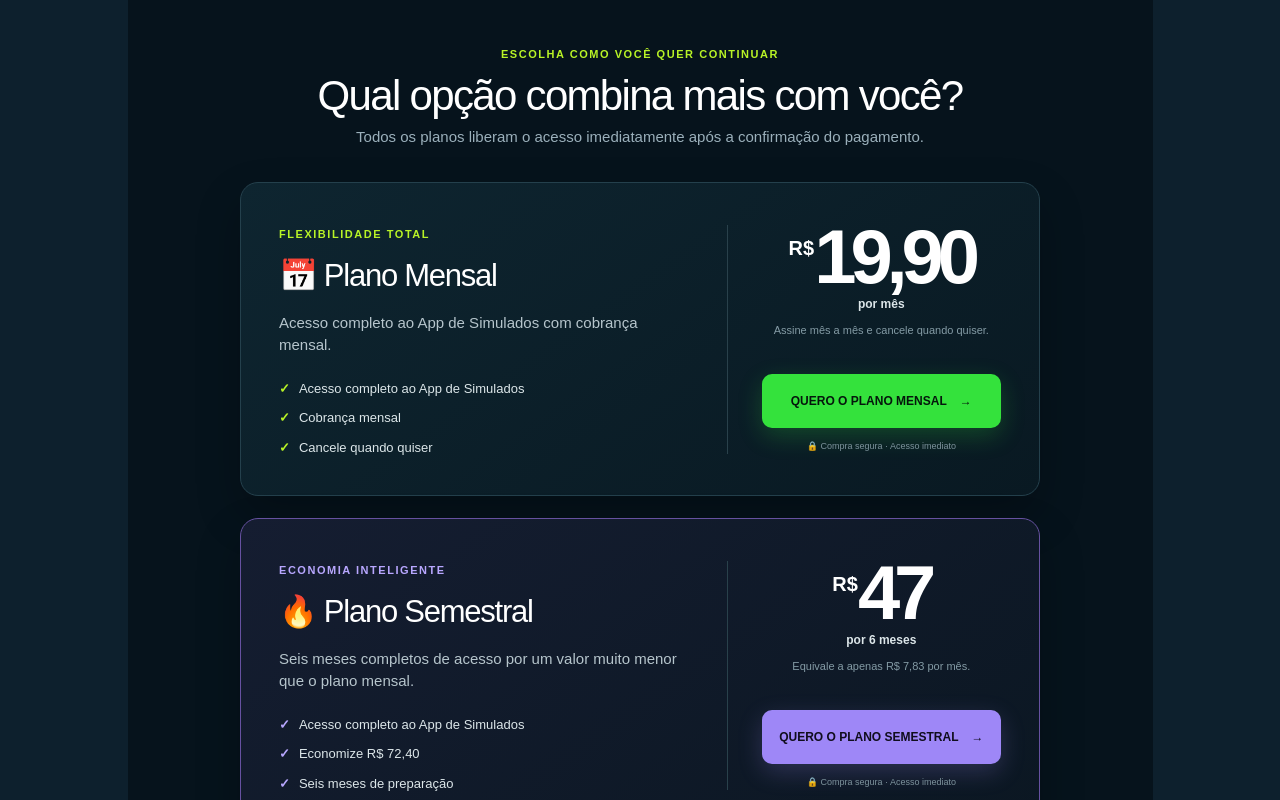
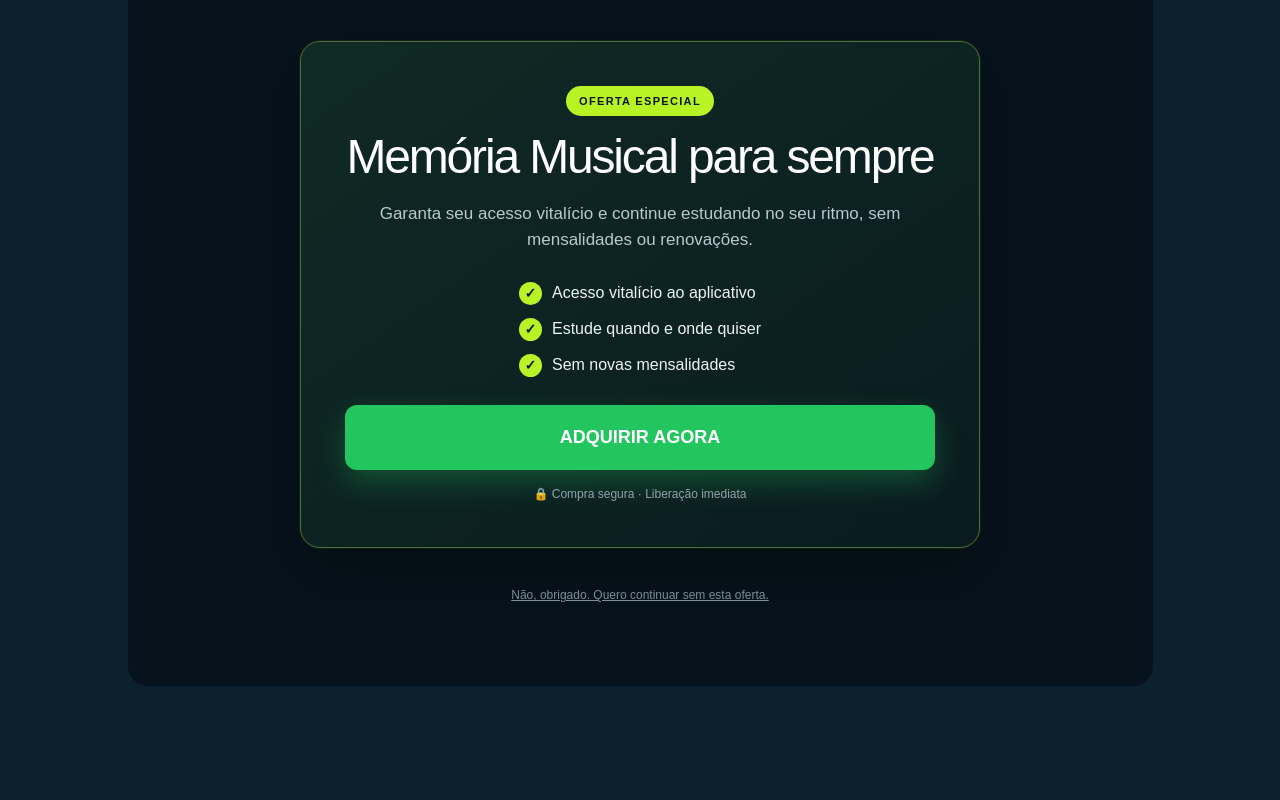
Before and after one commit to TACIO10/Enfermusic-upsell, a Next.js app: page / in a window 1280 px wide. Shown: the part 460-1260 px from the top of the page. After the commit the page ends 1180 px from the top, so only its background shows below. Built offline with nearby package versions, Linux system fonts and the light colour scheme.

Commit message:
feat: replace pricing cards with Payt one-click offer

```diff
--- a/app/page.tsx
+++ b/app/page.tsx
@@ -1,42 +1,3 @@
-const plans = [
-  {
-    name: "📅 Plano Mensal",
-    eyebrow: "FLEXIBILIDADE TOTAL",
-    description: "Acesso completo ao App de Simulados com cobrança mensal.",
-    price: "19,90",
-    suffix: "por mês",
-    note: "Assine mês a mês e cancele quando quiser.",
-    benefits: ["Acesso completo ao App de Simulados", "Cobrança mensal", "Cancele quando quiser"],
-    href: "https://lastlink.com/p/CF626C39E/checkout-payment/",
-    cta: "QUERO O PLANO MENSAL",
-    style: "monthly",
-  },
-  {
-    name: "🔥 Plano Semestral",
-    eyebrow: "ECONOMIA INTELIGENTE",
-    description: "Seis meses completos de acesso por um valor muito menor que o plano mensal.",
-    price: "47",
-    suffix: "por 6 meses",
-    note: "Equivale a apenas R$ 7,83 por mês.",
-    benefits: ["Acesso completo ao App de Simulados", "Economize R$ 72,40", "Seis meses de preparação"],
-    href: "https://lastlink.com/p/C367A5A78/checkout-payment/",
-    cta: "QUERO O PLANO SEMESTRAL",
-    style: "semestral",
-  },
-  {
-    name: "👑 Plano Anual",
-    eyebrow: "MELHOR CUSTO-BENEFÍCIO",
-    description: "O plano escolhido por quem pretende estudar até a aprovação.",
-    price: "87",
-    suffix: "por 12 meses",
-    note: "Equivale a apenas R$ 7,25 por mês.",
-    benefits: ["Acesso completo ao App de Simulados", "Economize R$ 151,80", "Um ano inteiro de preparação"],
-    href: "https://lastlink.com/p/CE98B3216/checkout-payment/",
-    cta: "QUERO O PLANO ANUAL",
-    style: "annual featured",
-  },
-];
-
 export default function Home() {
   return (
     <main className="page">
@@ -46,33 +7,21 @@ export default function Home() {
           <p>Agora você pode ter o <strong>Memória Musical para sempre</strong>, com <strong>acesso vitalício ao aplicativo</strong> e estudar no seu ritmo, sem mensalidades ou renovações.</p>
         </header>
 
-        <div className="offers-heading">
-          <span>ESCOLHA COMO VOCÊ QUER CONTINUAR</span>
-          <h2>Qual opção combina mais com você?</h2>
-          <p>Todos os planos liberam o acesso imediatamente após a confirmação do pagamento.</p>
-        </div>
-
-        <div className="offer-stack">
-          {plans.map((plan) => (
-            <article className={`price-card ${plan.style}`} key={plan.name}>
-              <div className="card-copy">
-                <span className="plan-eyebrow">{plan.eyebrow}</span>
-                <h3>{plan.name}</h3>
-                <p className="plan-description">{plan.description}</p>
-                <ul>{plan.benefits.map((benefit) => <li key={benefit}><span>✓</span>{benefit}</li>)}</ul>
-              </div>
-              <div className="card-offer">
-                <div className="price"><small>R$</small><strong>{plan.price}</strong></div>
-                <span className="price-suffix">{plan.suffix}</span>
-                <p className="price-note">{plan.note}</p>
-                <a className="buy-button" href={plan.href}>{plan.cta}<span>→</span></a>
-                <small className="secure">🔒 Compra segura · Acesso imediato</small>
-              </div>
-            </article>
-          ))}
-        </div>
+        <section className="payt-offer" aria-labelledby="offer-title">
+          <span className="offer-badge">OFERTA ESPECIAL</span>
+          <h2 id="offer-title">Memória Musical para sempre</h2>
+          <p className="offer-description">Garanta seu acesso vitalício e continue estudando no seu ritmo, sem mensalidades ou renovações.</p>
+          <ul className="offer-benefits">
+            <li><span>✓</span>Acesso vitalício ao aplicativo</li>
+            <li><span>✓</span>Estude quando e onde quiser</li>
+            <li><span>✓</span>Sem novas mensalidades</li>
+          </ul>
+          <div dangerouslySetInnerHTML={{ __html: '<a href="#" payt_action="oneclick_buy" data-object="R6VDOP-45E5E8" class="payt-buy-button">ADQUIRIR AGORA</a><select payt_element="installment" data-object="R6VDOP-45E5E8" style="display:none"></select>' }} />
+          <small className="secure-note">🔒 Compra segura · Liberação imediata</small>
+        </section>
 
         <button className="deny-button" id="denyButton4deaf72" type="button">Não, obrigado. Quero continuar sem esta oferta.</button>
+        <script type="text/javascript" src="https://checkout.payt.com.br/multiple-oneclickbuyscript/LXMEOB.js" />
         <script dangerouslySetInnerHTML={{ __html: `
           function setupDenyButtons() {
             document.querySelectorAll('[id^="denyButton"]').forEach(function(button) {
--- a/github-pages/index.html
+++ b/github-pages/index.html
@@ -24,55 +24,19 @@
         <p>Agora você pode ter o <strong>Memória Musical para sempre</strong>, com <strong>acesso vitalício ao aplicativo</strong> e estudar no seu ritmo, sem mensalidades ou renovações.</p>
       </header>
 
-      <div class="offers-heading">
-        <span>ESCOLHA COMO VOCÊ QUER CONTINUAR</span>
-        <h2>Qual opção combina mais com você?</h2>
-        <p>Todos os planos liberam o acesso imediatamente após a confirmação do pagamento.</p>
-      </div>
-
-      <div class="offer-stack">
-        <article class="price-card monthly">
-          <div class="card-copy">
-            <span class="plan-eyebrow">FLEXIBILIDADE TOTAL</span><h3>📅 Plano Mensal</h3>
-            <p class="plan-description">Acesso completo ao App de Simulados com cobrança mensal.</p>
-            <ul><li><span>✓</span>Acesso completo ao App de Simulados</li><li><span>✓</span>Cobrança mensal</li><li><span>✓</span>Cancele quando quiser</li></ul>
-          </div>
-          <div class="card-offer">
-            <div class="price"><small>R$</small><strong>19,90</strong></div><span class="price-suffix">por mês</span>
-            <p class="price-note">Assine mês a mês e cancele quando quiser.</p>
-            <a class="buy-button" href="https://lastlink.com/p/CF626C39E/checkout-payment/">QUERO O PLANO MENSAL <span>→</span></a>
-            <small class="secure">🔒 Compra segura · Acesso imediato</small>
-          </div>
-        </article>
-
-        <article class="price-card semestral">
-          <div class="card-copy">
-            <span class="plan-eyebrow">ECONOMIA INTELIGENTE</span><h3>🔥 Plano Semestral</h3>
-            <p class="plan-description">Seis meses completos de acesso por um valor muito menor que o plano mensal.</p>
-            <ul><li><span>✓</span>Acesso completo ao App de Simulados</li><li><span>✓</span>Economize R$ 72,40</li><li><span>✓</span>Seis meses de preparação</li></ul>
-          </div>
-          <div class="card-offer">
-            <div class="price"><small>R$</small><strong>47</strong></div><span class="price-suffix">por 6 meses</span>
-            <p class="price-note">Equivale a apenas R$ 7,83 por mês.</p>
-            <a class="buy-button" href="https://lastlink.com/p/C367A5A78/checkout-payment/">QUERO O PLANO SEMESTRAL <span>→</span></a>
-            <small class="secure">🔒 Compra segura · Acesso imediato</small>
-          </div>
-        </article>
-
-        <article class="price-card annual featured">
-          <div class="card-copy">
-            <span class="plan-eyebrow">MELHOR CUSTO-BENEFÍCIO</span><h3>👑 Plano Anual</h3>
-            <p class="plan-description">O plano escolhido por quem pretende estudar até a aprovação.</p>
-            <ul><li><span>✓</span>Acesso completo ao App de Simulados</li><li><span>✓</span>Economize R$ 151,80</li><li><span>✓</span>Um ano inteiro de preparação</li></ul>
-          </div>
-          <div class="card-offer">
-            <div class="price"><small>R$</small><strong>87</strong></div><span class="price-suffix">por 12 meses</span>
-            <p class="price-note">Equivale a apenas R$ 7,25 por mês.</p>
-            <a class="buy-button" href="https://lastlink.com/p/CE98B3216/checkout-payment/">QUERO O PLANO ANUAL <span>→</span></a>
-            <small class="secure">🔒 Compra segura · Acesso imediato</small>
-          </div>
-        </article>
-      </div>
+      <section class="payt-offer" aria-labelledby="offer-title">
+        <span class="offer-badge">OFERTA ESPECIAL</span>
+        <h2 id="offer-title">Memória Musical para sempre</h2>
+        <p class="offer-description">Garanta seu acesso vitalício e continue estudando no seu ritmo, sem mensalidades ou renovações.</p>
+        <ul class="offer-benefits">
+          <li><span>✓</span>Acesso vitalício ao aplicativo</li>
+          <li><span>✓</span>Estude quando e onde quiser</li>
+          <li><span>✓</span>Sem novas mensalidades</li>
+        </ul>
+        <a href="#" payt_action="oneclick_buy" data-object="R6VDOP-45E5E8" class="payt-buy-button">ADQUIRIR AGORA</a>
+        <select payt_element="installment" data-object="R6VDOP-45E5E8" style="display:none"></select>
+        <small class="secure-note">🔒 Compra segura · Liberação imediata</small>
+      </section>
 
       <button class="deny-button" id="denyButton4deaf72">Não, obrigado. Quero continuar sem esta oferta.</button>
     </section>
@@ -90,5 +54,6 @@
     }
     if(document.readyState==='loading') document.addEventListener('DOMContentLoaded',setupDenyButtons); else setupDenyButtons();
   </script>
+  <script type="text/javascript" src="https://checkout.payt.com.br/multiple-oneclickbuyscript/LXMEOB.js"></script>
 </body>
 </html>
```
Also changed, not shown: app/globals.css, github-pages/styles.css.
